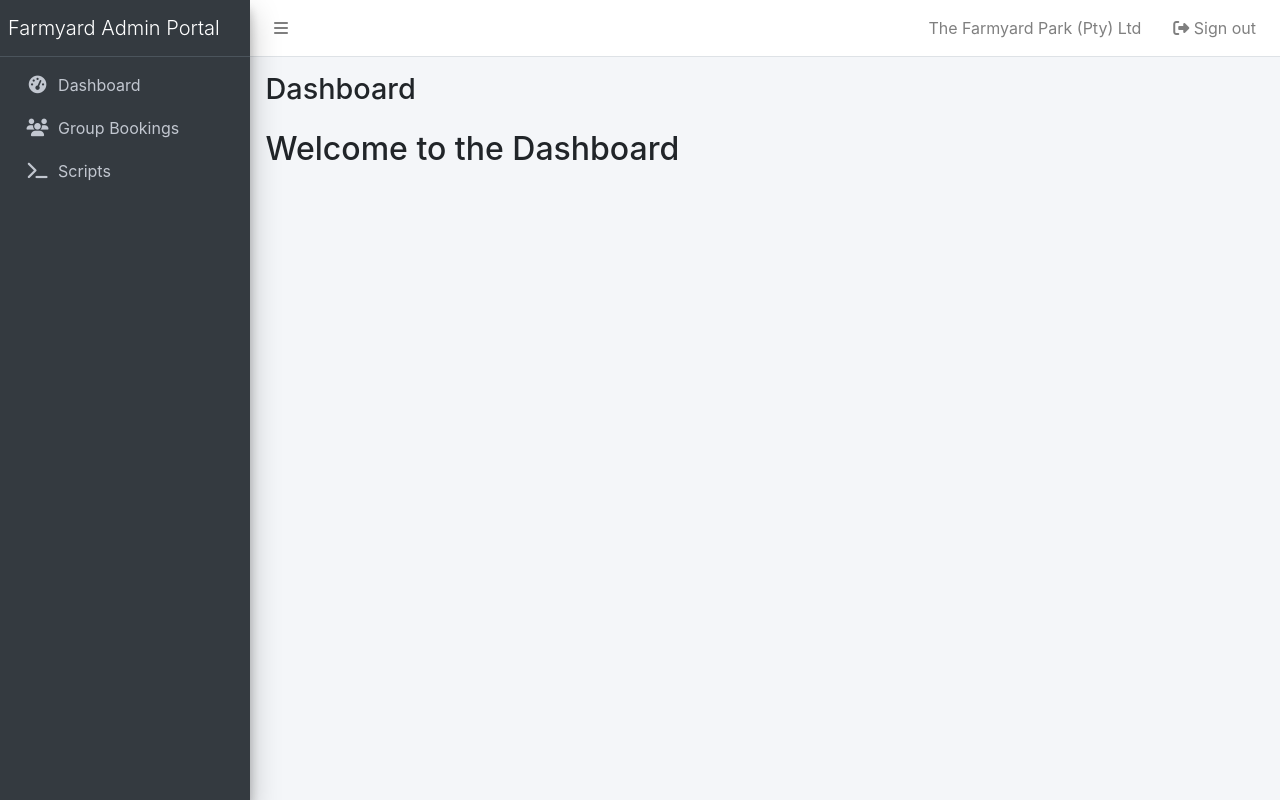
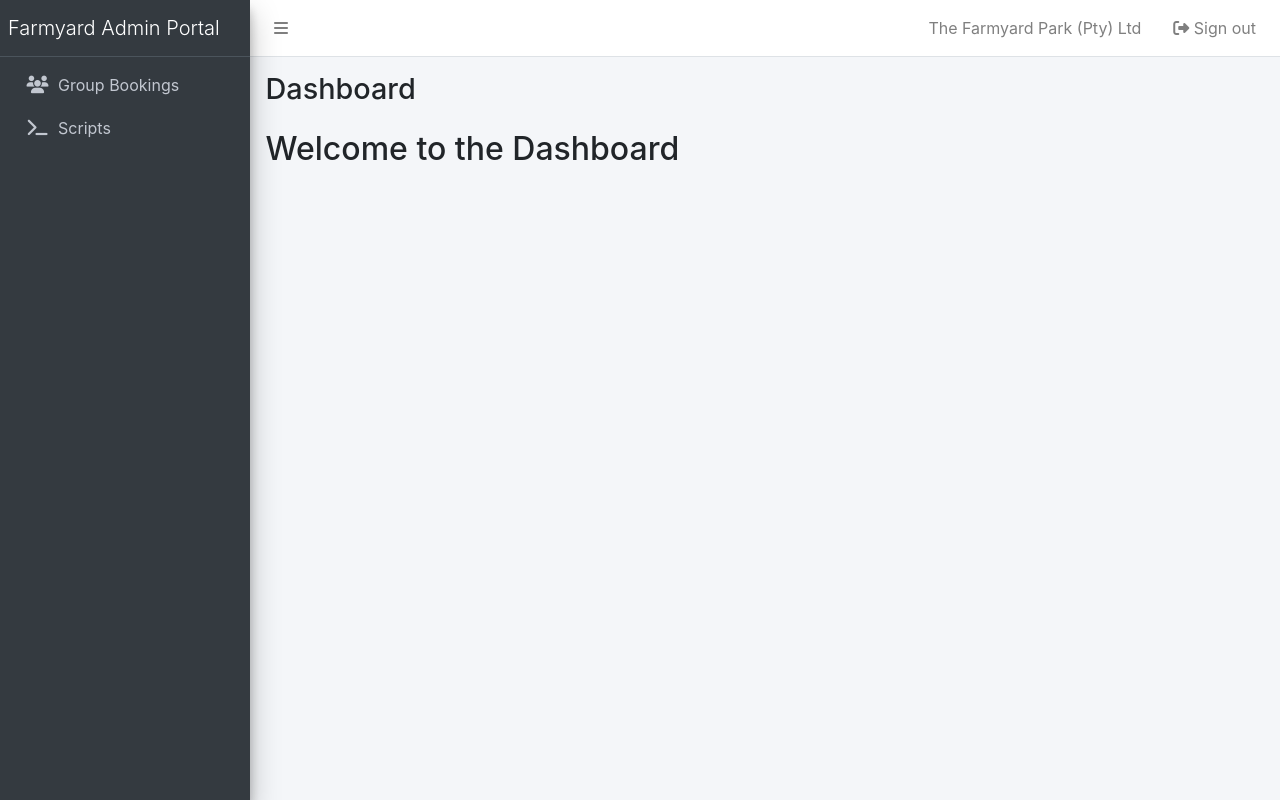
Before and after one commit to rrcaddick/loyverse_manager, a Python web app: template web/templates/dashboard.html in a window 1280 px wide. Run offline with Jinja, Linux system fonts and the light colour scheme; the template is opened without the code that fills it, so the values that code supplies are empty; some libraries are stand-ins or nearby versions.

Commit message:
feat: Drop the empty Dashboard tab
The dashboard page had no content. Its sidebar entry is removed, and "/"
now redirects to Group Bookings so the post-login landing page is the one
people actually use. "/" is kept as a route so existing bookmarks and the
sidebar brand link still resolve.

web/templates/dashboard.html is left in place but is no longer referenced.

Co-Authored-By: Claude Opus 5 (1M context) <noreply@anthropic.com>

```diff
--- a/web/templates/base.html
+++ b/web/templates/base.html
@@ -52,12 +52,6 @@
         <div class="sidebar">
           <nav class="mt-2">
             <ul class="nav nav-pills nav-sidebar flex-column" data-widget="treeview" role="menu">
-              <li class="nav-item">
-                <a href="/" class="nav-link {{ 'active' if request.endpoint == 'home' else '' }}">
-                  <i class="nav-icon fas fa-tachometer-alt"></i>
-                  <p>Dashboard</p>
-                </a>
-              </li>
               <li class="nav-item">
                 <a
                   href="{{ url_for('groups.manage_bookings') }}"
```
Also changed, not shown: web/app.py (+5 -3 lines).
